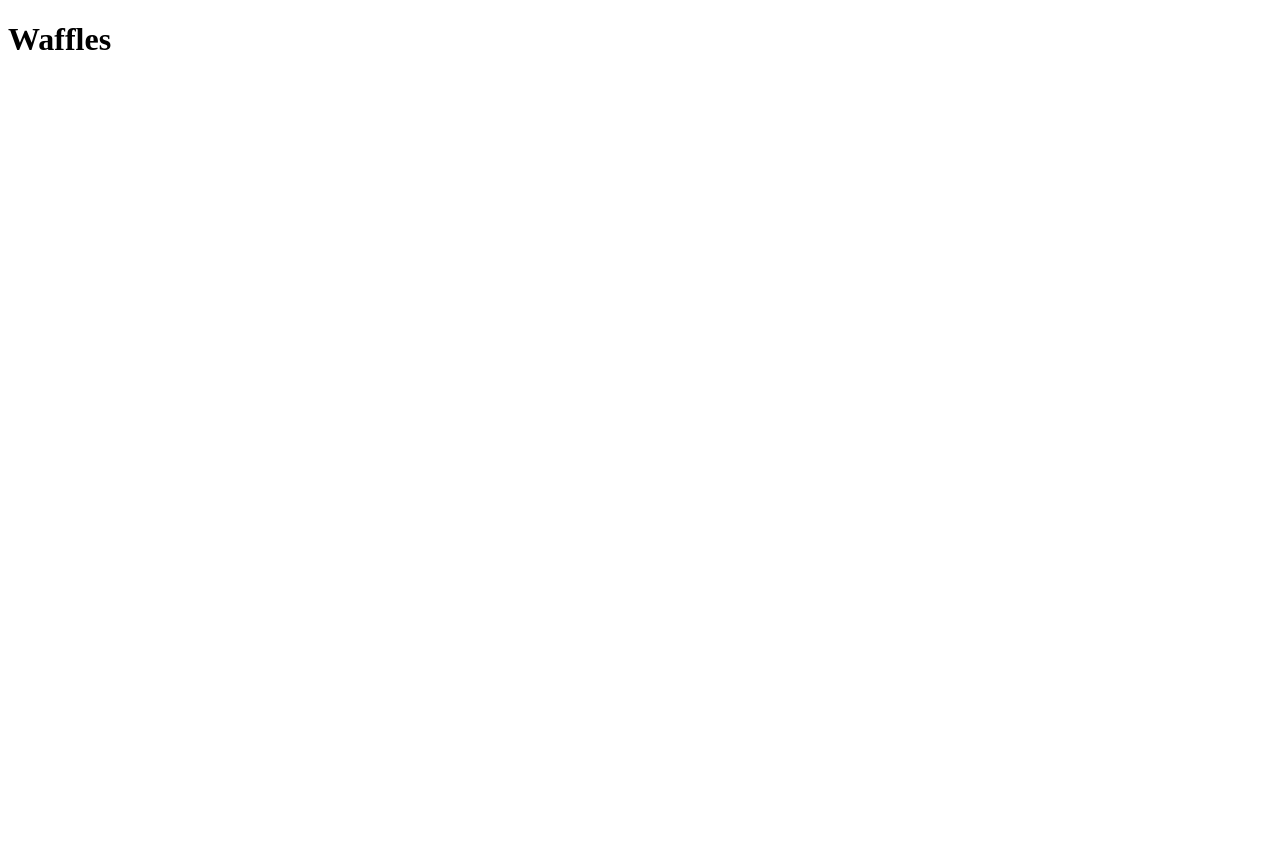
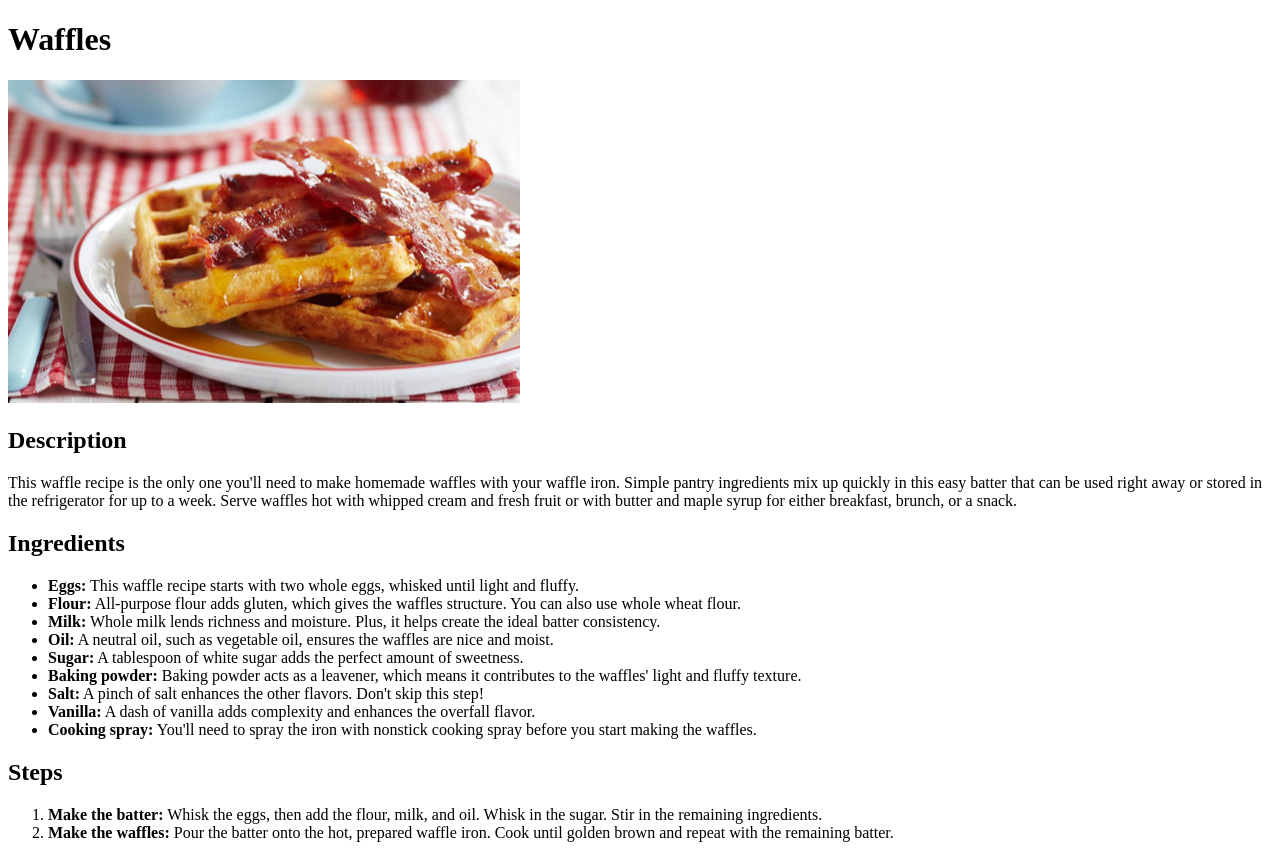
Before and after one commit to Flasheek/odin-recipes, a plain HTML site: page recipes/waffles.html in a window 1280 px wide. Before the commit the page ends 800 px from the top, so only its background shows below. Drawn offline with Linux system fonts and the light colour scheme.

Commit message:
Fill waffles recipe and add proper links

```diff
--- a/recipes/waffles.html
+++ b/recipes/waffles.html
@@ -8,7 +8,34 @@
 
 <body>
     <h1>Waffles</h1>
-
+    <img src="../img/waffles.jpg" width="512" alt="image of waffles with a slice of bacon">
+    <h2>Description</h2>
+    <p>This waffle recipe is the only one you'll need to make homemade waffles
+        with your waffle iron. Simple pantry ingredients mix up quickly in this
+        easy batter that can be used right away or stored in the refrigerator
+        for up to a week. Serve waffles hot with whipped cream and fresh fruit
+        or with butter and maple syrup for either breakfast, brunch, or a snack.</p>
+    <h2>Ingredients</h2>
+    <ul>
+        <li><b>Eggs:</b> This waffle recipe starts with two whole eggs, whisked until light and fluffy.</li>
+        <li><b>Flour:</b> All-purpose flour adds gluten, which gives the waffles structure. You can also use whole
+            wheat flour.</li>
+        <li><b>Milk:</b> Whole milk lends richness and moisture. Plus, it helps create the ideal batter consistency.
+        </li>
+        <li><b>Oil:</b> A neutral oil, such as vegetable oil, ensures the waffles are nice and moist.</li>
+        <li><b>Sugar:</b> A tablespoon of white sugar adds the perfect amount of sweetness.</li>
+        <li><b>Baking powder:</b> Baking powder acts as a leavener, which means it contributes to the waffles' light
+            and fluffy texture.</li>
+        <li><b>Salt:</b> A pinch of salt enhances the other flavors. Don't skip this step!</li>
+        <li><b>Vanilla:</b> A dash of vanilla adds complexity and enhances the overfall flavor.</li>
+        <li><b>Cooking spray:</b> You'll need to spray the iron with nonstick cooking spray before you start making
+            the waffles.</li>
+    </ul>
+    <h2>Steps</h2>
+    <ol>
+        <li><b>Make the batter:</b> Whisk the eggs, then add the flour, milk, and oil. Whisk in the sugar. Stir in the remaining ingredients.</li>
+        <li><b>Make the waffles:</b> Pour the batter onto the hot, prepared waffle iron. Cook until golden brown and repeat with the remaining batter.</li>
+    </ol>
 </body>
 
 </html>
```
Also changed, not shown: index.html (added, +14 -0 lines), img/waffles.jpg (added).
